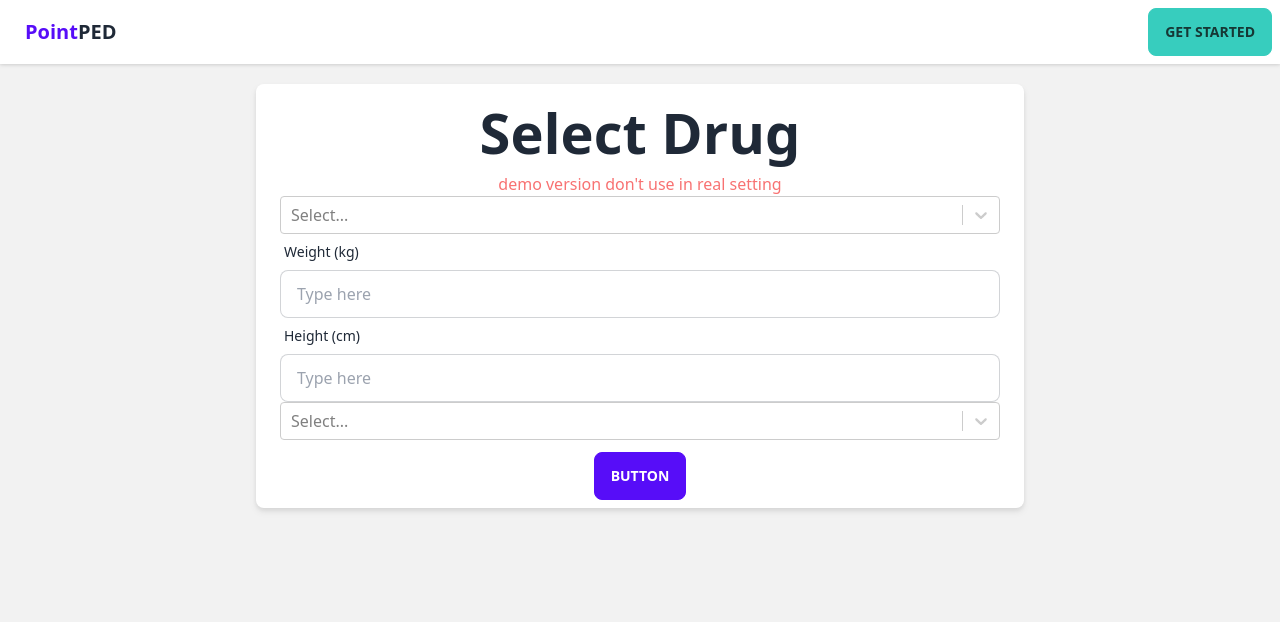
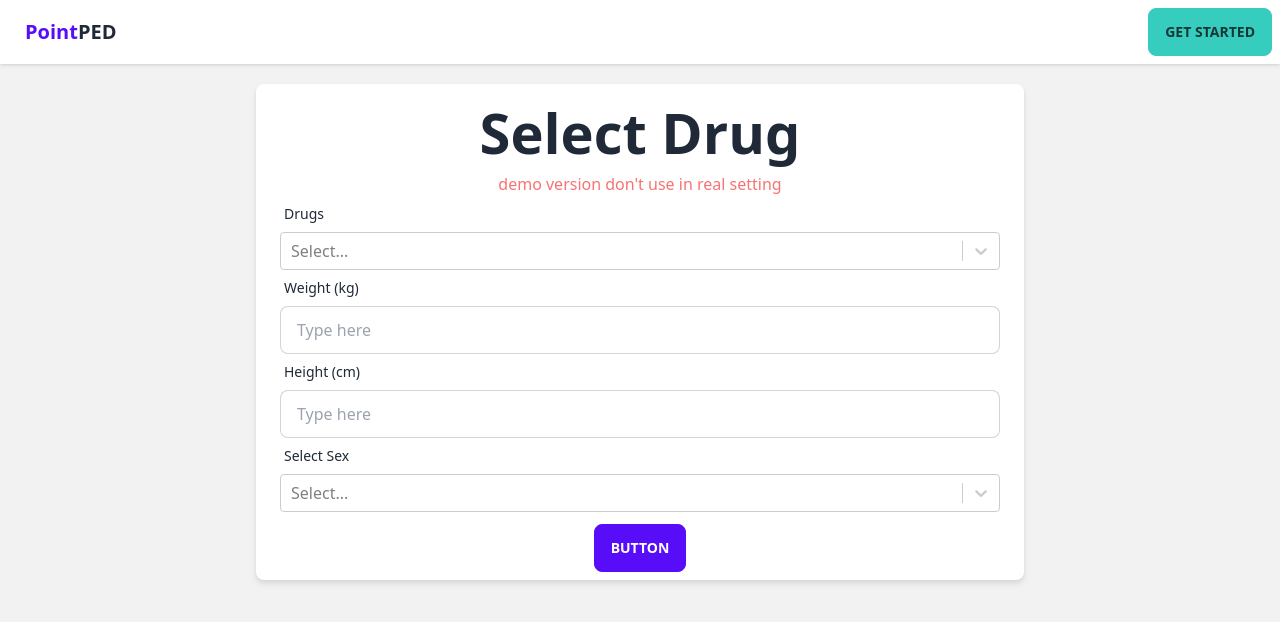
Before and after one commit to swissnp/pointPED, a Next.js app: page / in a window 1280 px wide. Shown: the top 622 px of the page. Built offline with nearby package versions, Linux system fonts and the light colour scheme.

Commit message:
try decimal

```diff
--- a/pages/index.js
+++ b/pages/index.js
@@ -89,6 +89,9 @@ export default function Home() {
               <p className="text-center text-error">
                 demo version don't use in real setting
               </p>
+              <label className="label">
+                  <span className="label-text">Drugs</span>
+              </label>
               <MultiSelectSearchBox onChange ={e => handleChange(e)} />
               <div className="form-control w-auto ">
                 <label className="label">
@@ -104,7 +107,8 @@ export default function Home() {
                   className={` input-bordered input w-full ${!(isWeightValid) && "input-error"} `}
                   pattern="[0-9]*"
                   value={weight}
-                  inputProps={{ inputMode: 'decimal' }}
+                  // inputProps={{ inputMode: 'decimal' }}
+                  inputmode="decimal"
                   onChange={(e) =>
                     setWeight((weight) => (e.target.validity.valid ? e.target.value : weight))}
                 />
@@ -123,11 +127,15 @@ export default function Home() {
                   className={` input-bordered input w-full ${!(isHeightValid) && "input-error"} `}
                   pattern="[0-9]*"
                   value={height}
-                  inputProps={{ inputMode: 'decimal' }}
+                  // inputProps={{ inputMode: 'decimal' }}
+                  inputmode="decimal"
                   onChange={(e) =>
                     setHeight((height) => (e.target.validity.valid ? e.target.value : height))}
                 />
               </div>
+              <label className="label">
+                  <span className="label-text">Select Sex</span>
+              </label>
               <SexSelectBox onChange={(e) => setSex(e.label)}/>
               <div className=" flex items-center justify-center gap-x-6 pt-3">
                 <button className="btn-primary btn" onClick={e=>console.log('g')}>Button</button>
```
